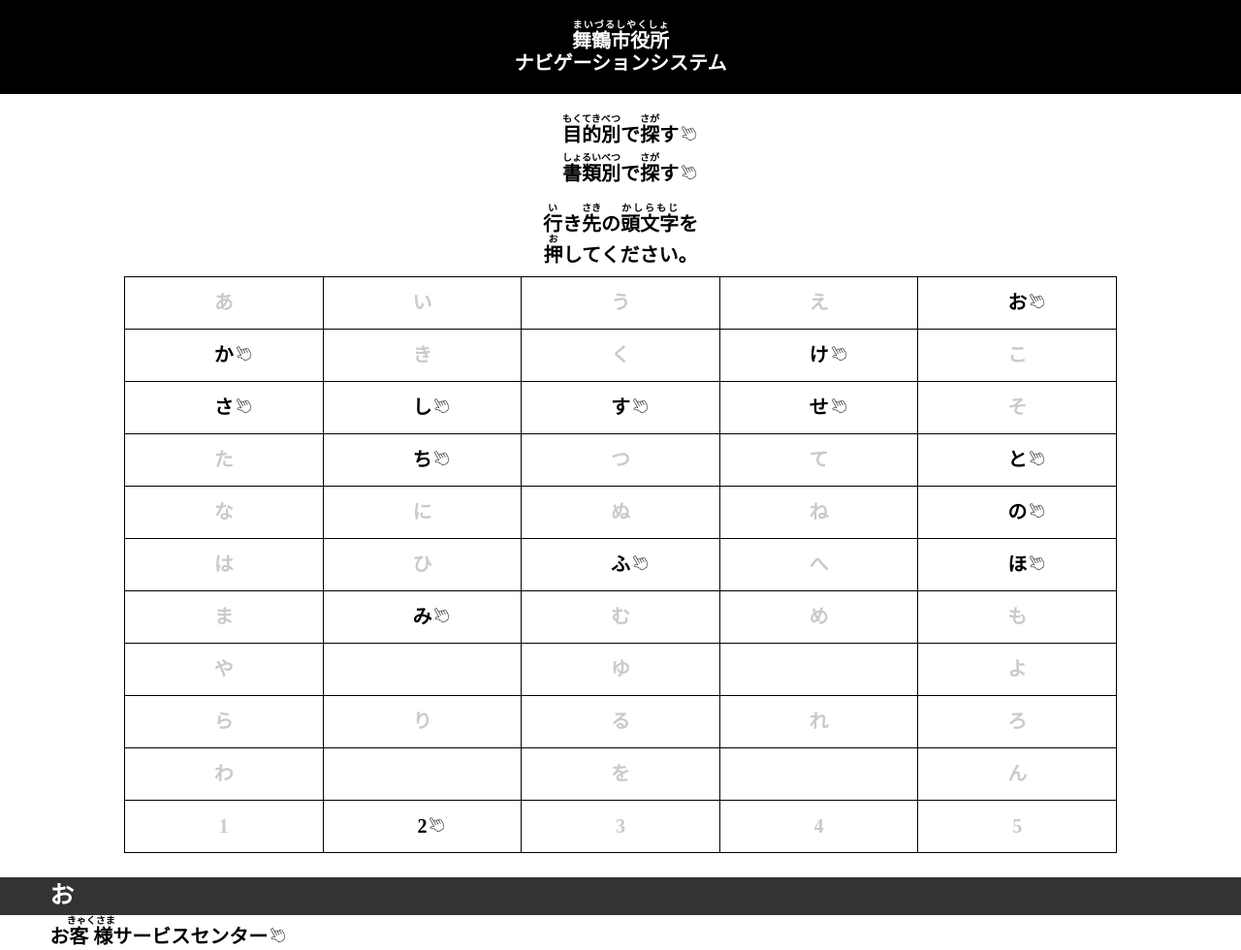
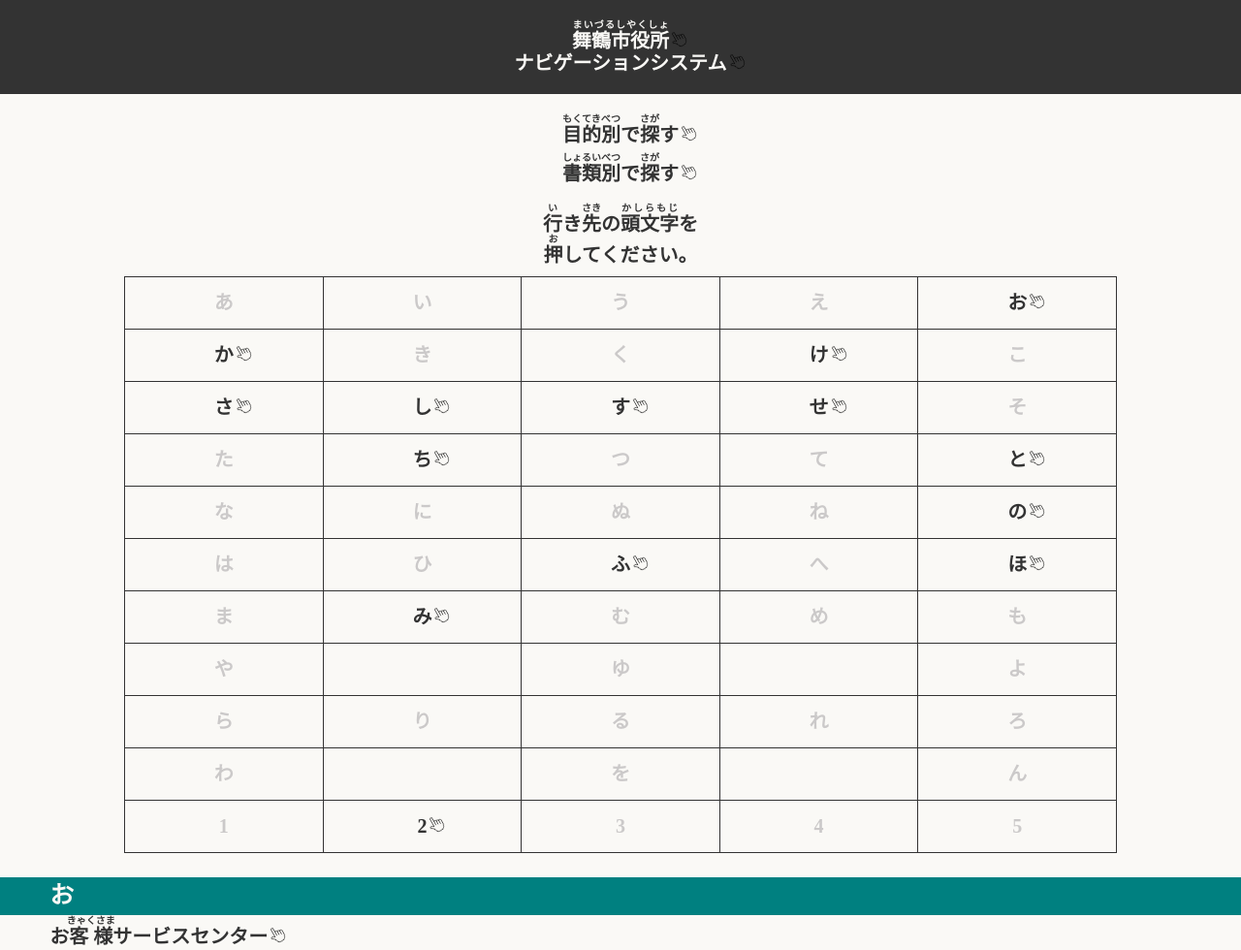
Before and after one commit to e9245/maizuru, a plain HTML site: page name.html in a window 1280 px wide. Shown: the top 980 px of the page at 97% size. Drawn offline with Linux system fonts and the light colour scheme; some packages are replaced by stand-ins of ours.

Commit message:
色変更

```diff
--- a/style.css
+++ b/style.css
@@ -1,17 +1,21 @@
+body{
+    background-color: #FAF9F6;
+    color: #333333;
+}
+
 .table {
-    color: #000000;
+    color: #333333;
 }
 
 header {
     width: 100%;
     padding: 20px 4% 20px;
-    background-color: #000000;
+    background-color: #333333;
 }
 
 main {
     width: 100%;
     padding: 20px 0px;
-    background-color: #FFFFFF;
 }
 
 table {
@@ -21,12 +25,12 @@ table {
     color: #CBC9C9;
     text-align: center;
     margin: auto;
-    border: solid 1.5px black;
+    border: solid 1.5px #333333;
     margin-bottom: 25px;
 }
 
 table td {
-    border: solid 1.5px black;
+    border: solid 1.5px #333333;
     padding: 15px
 }
 
@@ -36,8 +40,8 @@ header h1 {
     padding: 0;
     font-size: 20px;
     font-weight: bold;
-    color: #FFFFFF;
     text-align: center;
+    color: #FAF9F6;
 }
 
 .information {
@@ -45,7 +49,6 @@ header h1 {
     padding: 0;
     font-size: 20px;
     font-weight: bold;
-    color: #000000;
     text-align: center;
     margin-bottom: 10px;
 }
@@ -56,8 +59,8 @@ header h1 {
 
 .menu h2 {
     font-size: 25px;
-    color: white;
-    background-color: #333;
+    background-color: #008080;
+    color: #FAF9F6;
     padding: 5px;
     padding: 5px 4% 5px;
     font-weight: bold;
@@ -77,11 +80,11 @@ header h1 {
 footer {
     margin-top: 20px;
     padding: 20px;
-    background-color: black;
+    background-color: #333333;
 }
 
 footer p {
-    color: white;
+    color: #FAF9F6;
     font-size: 10px;
     text-align: center;
 }
```
